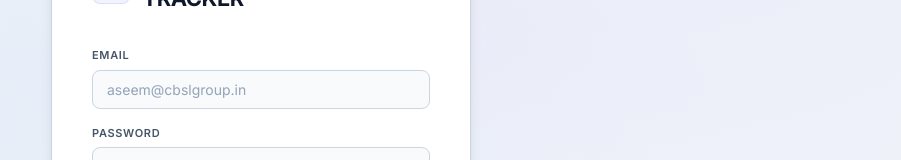
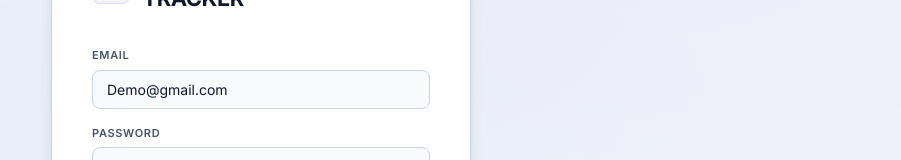
Before and after one commit to 9599602428sid-lgtm/demo-investment-tracker, a Next.js app: page / in a window 1280 px wide. Shown: the part 279-439 px from the top of the page, without its empty margins (379-1280 px from the left). Built offline with nearby package versions, Linux system fonts and the light colour scheme; no server answers.

Commit message:
Update pre-filled email to Demo@gmail.com

```diff
--- a/src/app/page.tsx
+++ b/src/app/page.tsx
@@ -6,7 +6,7 @@ import ThemeToggle from '@/components/ThemeToggle';
 export default function LoginPage() {
   const router = useRouter();
   const supabase = createClient();
-  const [email, setEmail] = useState('');
+  const [email, setEmail] = useState('Demo@gmail.com');
   const [password, setPassword] = useState('');
   const [loading, setLoading] = useState(false);
   const [error, setError] = useState('');
```
